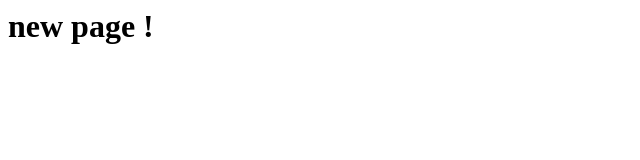
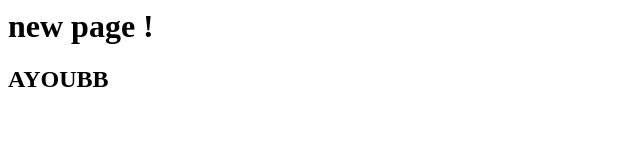
Before and after one commit to CherkaouiAyoub/oioFF, a plain HTML site: page index.html in a window 1280 px wide. Shown: the whole page, without its empty margins (0-640 px from the left). Drawn offline with Linux system fonts and the light colour scheme.

Commit message:
Update index.html

```diff
--- a/index.html
+++ b/index.html
@@ -1 +1,2 @@
 <h1> new page !  </h1>
+<h2> AYOUBB  </h2>
```
